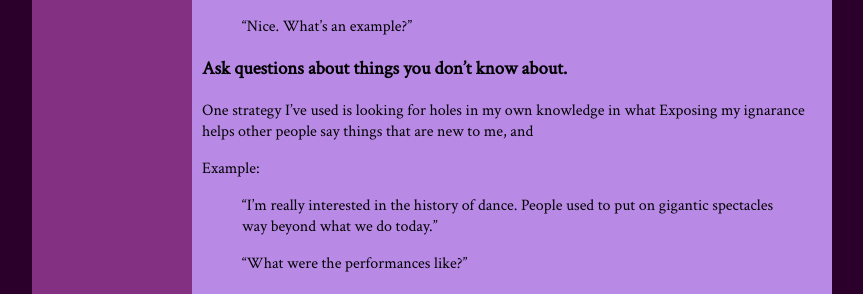
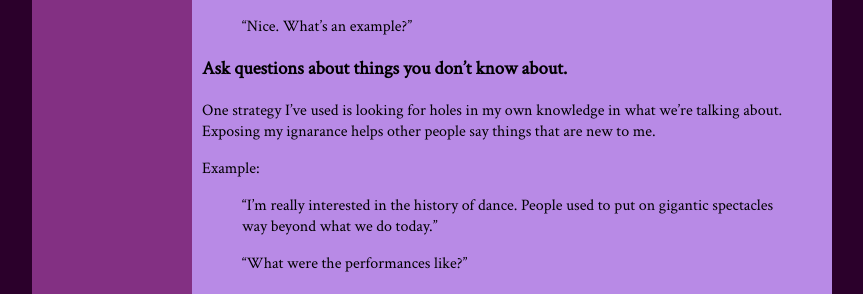
Before and after one commit to ruthie/ruthie.github.io, a Jekyll site: the page built from _posts/2014-6-27-learning-to-listen.md, in a window 1280 px wide and 900 px high, scrolled down 1455 px. Shown: the part 160-454 px from the top of the window, without its empty margins (208-1071 px from the left). Built offline with Jekyll 4.4.1, drawn with Linux system fonts in a browser that asks for light colours; comment, search, counter and statistics services are not loaded.

Commit message:
Fix fragmented sentences.  Oops.

```diff
--- a/_posts/2014-6-27-learning-to-listen.md
+++ b/_posts/2014-6-27-learning-to-listen.md
@@ -55,7 +55,7 @@ Or
 
 ### Ask questions about things you don't know about.
 
-One strategy I've used is looking for holes in my own knowledge in what   Exposing my ignarance helps other people say things that are new to me, and
+One strategy I've used is looking for holes in my own knowledge in what we're talking about.  Exposing my ignarance helps other people say things that are new to me.
 
 Example:
 
```
